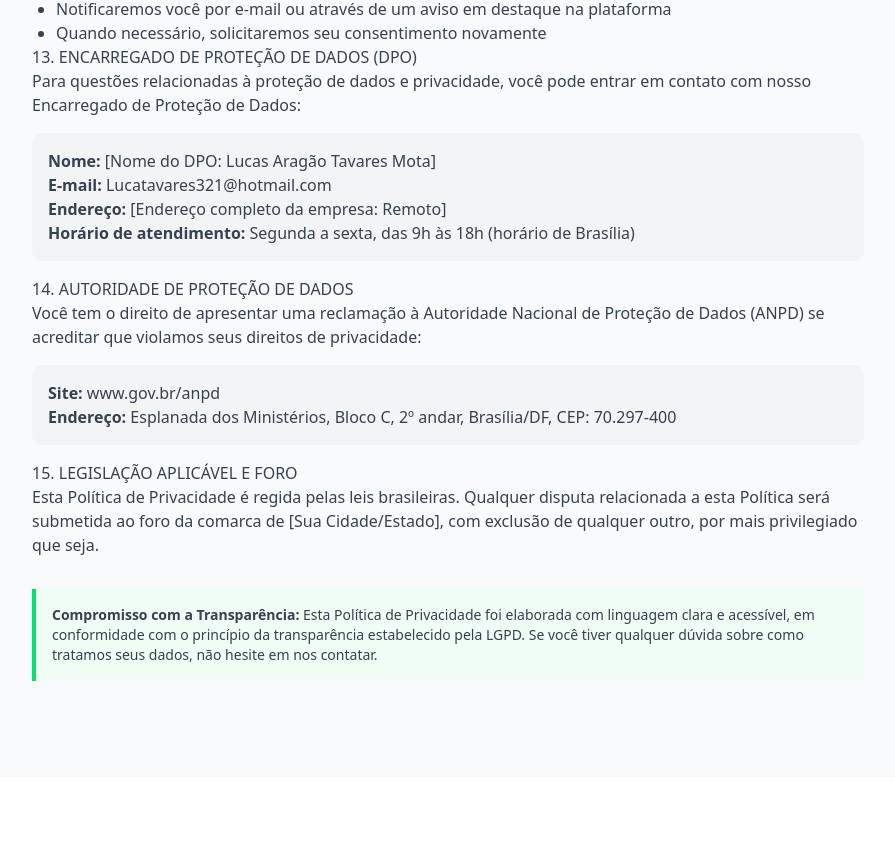
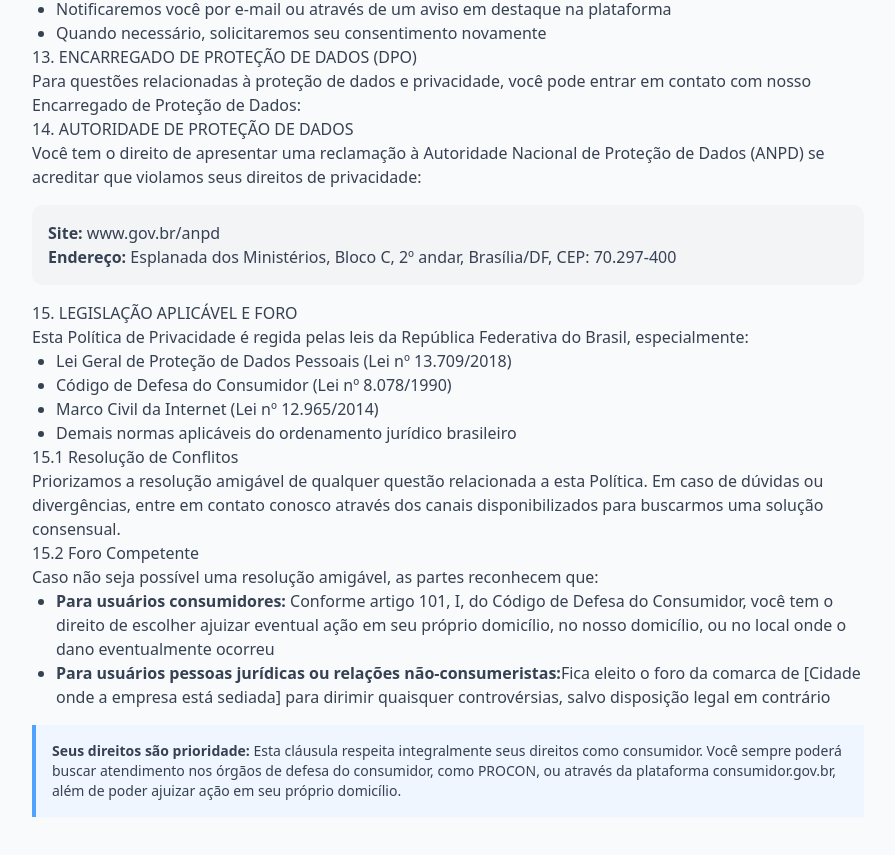
Before and after one commit to Lucasholt124/Freelink, a Next.js app: page /privacy-policy in a window 1280 px wide. Shown: the part 5060-5915 px from the top of the page, without its empty margins (192-1087 px from the left). Before the commit the page ends 5837 px from the top, so only its background shows below. Built offline with nearby package versions, Linux system fonts and the light colour scheme; no server answers.

Commit message:
Coreçoes

```diff
--- a/app/privacy-policy/page.tsx
+++ b/app/privacy-policy/page.tsx
@@ -365,12 +365,6 @@ export default function PrivacyPolicyPage() {
             Para questões relacionadas à proteção de dados e privacidade, você pode entrar em
             contato com nosso Encarregado de Proteção de Dados:
           </p>
-          <div className="bg-gray-100 p-4 rounded-lg my-4">
-            <p><strong>Nome:</strong> [Nome do DPO: Lucas Aragão Tavares Mota]</p>
-            <p><strong>E-mail:</strong> Lucatavares321@hotmail.com</p>
-            <p><strong>Endereço:</strong> [Endereço completo da empresa: Remoto]</p>
-            <p><strong>Horário de atendimento:</strong> Segunda a sexta, das 9h às 18h (horário de Brasília)</p>
-          </div>
 
           <h2>14. AUTORIDADE DE PROTEÇÃO DE DADOS</h2>
           <p>
@@ -384,17 +378,46 @@ export default function PrivacyPolicyPage() {
 
        <h2>15. LEGISLAÇÃO APLICÁVEL E FORO</h2>
 <p>
-            Esta Política de Privacidade é regida pelas leis brasileiras. Qualquer disputa
-            relacionada a esta Política será submetida ao foro da comarca de [Sua Cidade/Estado],
-            com exclusão de qualquer outro, por mais privilegiado que seja.
+  Esta Política de Privacidade é regida pelas leis da República Federativa do Brasil,
+  especialmente:
+</p>
+<ul className="list-disc pl-6">
+  <li>Lei Geral de Proteção de Dados Pessoais (Lei nº 13.709/2018)</li>
+  <li>Código de Defesa do Consumidor (Lei nº 8.078/1990)</li>
+  <li>Marco Civil da Internet (Lei nº 12.965/2014)</li>
+  <li>Demais normas aplicáveis do ordenamento jurídico brasileiro</li>
+</ul>
+
+<h3>15.1 Resolução de Conflitos</h3>
+<p>
+  Priorizamos a resolução amigável de qualquer questão relacionada a esta Política.
+  Em caso de dúvidas ou divergências, entre em contato conosco através dos canais
+  disponibilizados para buscarmos uma solução consensual.
 </p>
 
-          <div className="bg-green-50 border-l-4 border-green-400 p-4 mt-8">
+<h3>15.2 Foro Competente</h3>
+<p>
+  Caso não seja possível uma resolução amigável, as partes reconhecem que:
+</p>
+<ul className="list-disc pl-6">
+  <li>
+    <strong>Para usuários consumidores:</strong> Conforme artigo 101, I, do Código de
+    Defesa do Consumidor, você tem o direito de escolher ajuizar eventual ação em seu
+    próprio domicílio, no nosso domicílio, ou no local onde o dano eventualmente ocorreu
+  </li>
+  <li>
+    <strong>Para usuários pessoas jurídicas ou relações não-consumeristas:</strong>
+    Fica eleito o foro da comarca de [Cidade onde a empresa está sediada] para dirimir
+    quaisquer controvérsias, salvo disposição legal em contrário
+  </li>
+</ul>
+
+<div className="bg-blue-50 border-l-4 border-blue-400 p-4 mt-4">
   <p className="text-sm">
-              <strong>Compromisso com a Transparência:</strong> Esta Política de Privacidade foi
-              elaborada com linguagem clara e acessível, em conformidade com o princípio da
-              transparência estabelecido pela LGPD. Se você tiver qualquer dúvida sobre como
-              tratamos seus dados, não hesite em nos contatar.
+    <strong>Seus direitos são prioridade:</strong> Esta cláusula respeita integralmente
+    seus direitos como consumidor. Você sempre poderá buscar atendimento nos órgãos de
+    defesa do consumidor, como PROCON, ou através da plataforma consumidor.gov.br,
+    além de poder ajuizar ação em seu próprio domicílio.
   </p>
 </div>
         </div>
--- a/app/terms-of-service/page.tsx
+++ b/app/terms-of-service/page.tsx
@@ -405,13 +405,7 @@ export default function TermsOfServicePage() {
           <p>
             Para questões sobre estes Termos de Serviço, entre em contato conosco:
           </p>
-          <div className="bg-gray-100 p-4 rounded-lg my-4">
-            <p><strong>E-mail:</strong> lucasholt2021@hotmail.com</p>
-            <p><strong>E-mail (Jurídico):</strong> legal@freelinnk.com</p>
-            <p><strong>Endereço:</strong> [Endereço completo da empresa: Remoto]</p>
-            <p><strong>CNPJ:</strong> [Número do CNPJ]</p>
-            <p><strong>Horário de atendimento:</strong> Segunda a sexta, das 9h às 18h (horário de Brasília)</p>
-          </div>
+
 
           <div className="bg-green-50 border-l-4 border-green-400 p-4 mt-8">
             <p className="text-sm">
```
Lines whose indentation alone changed are shown as unchanged.
